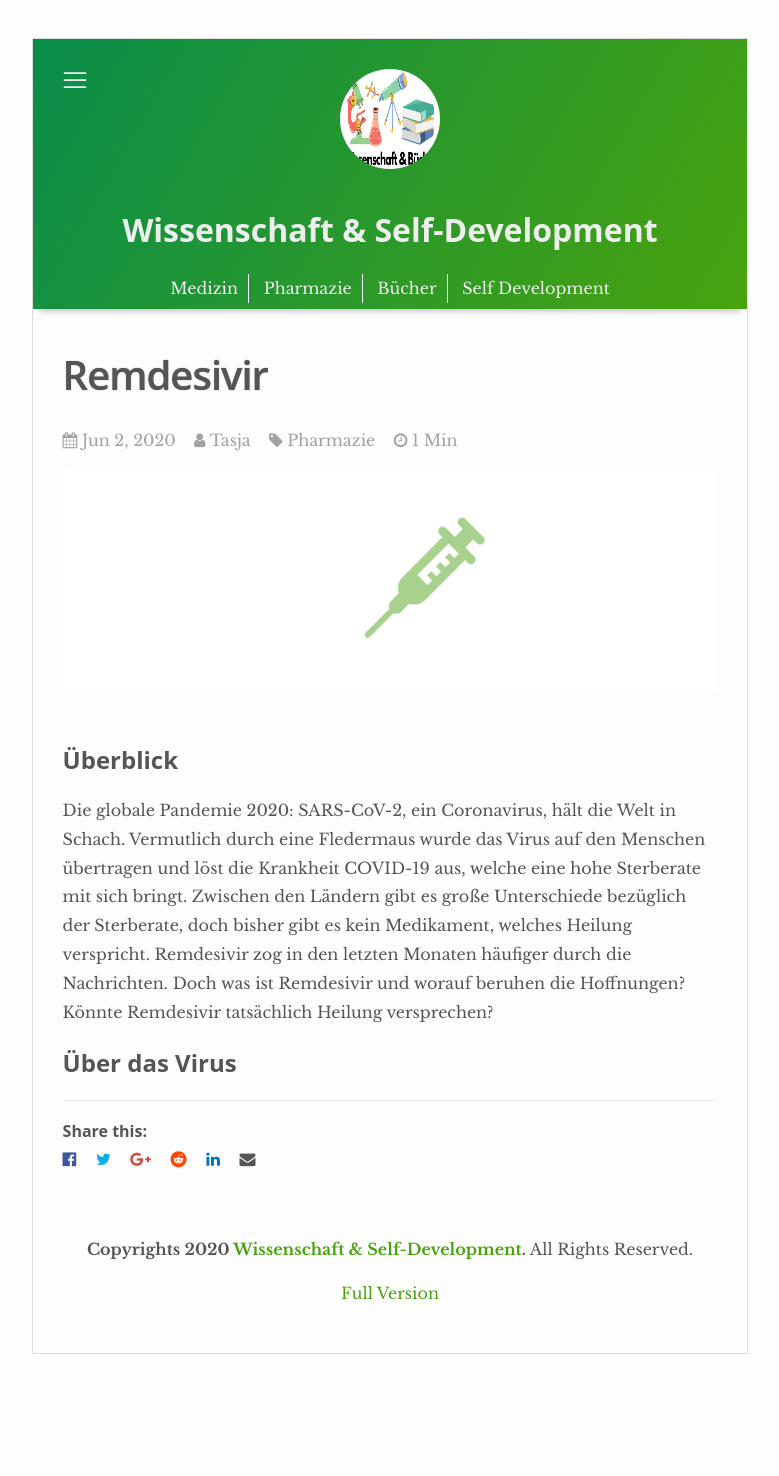
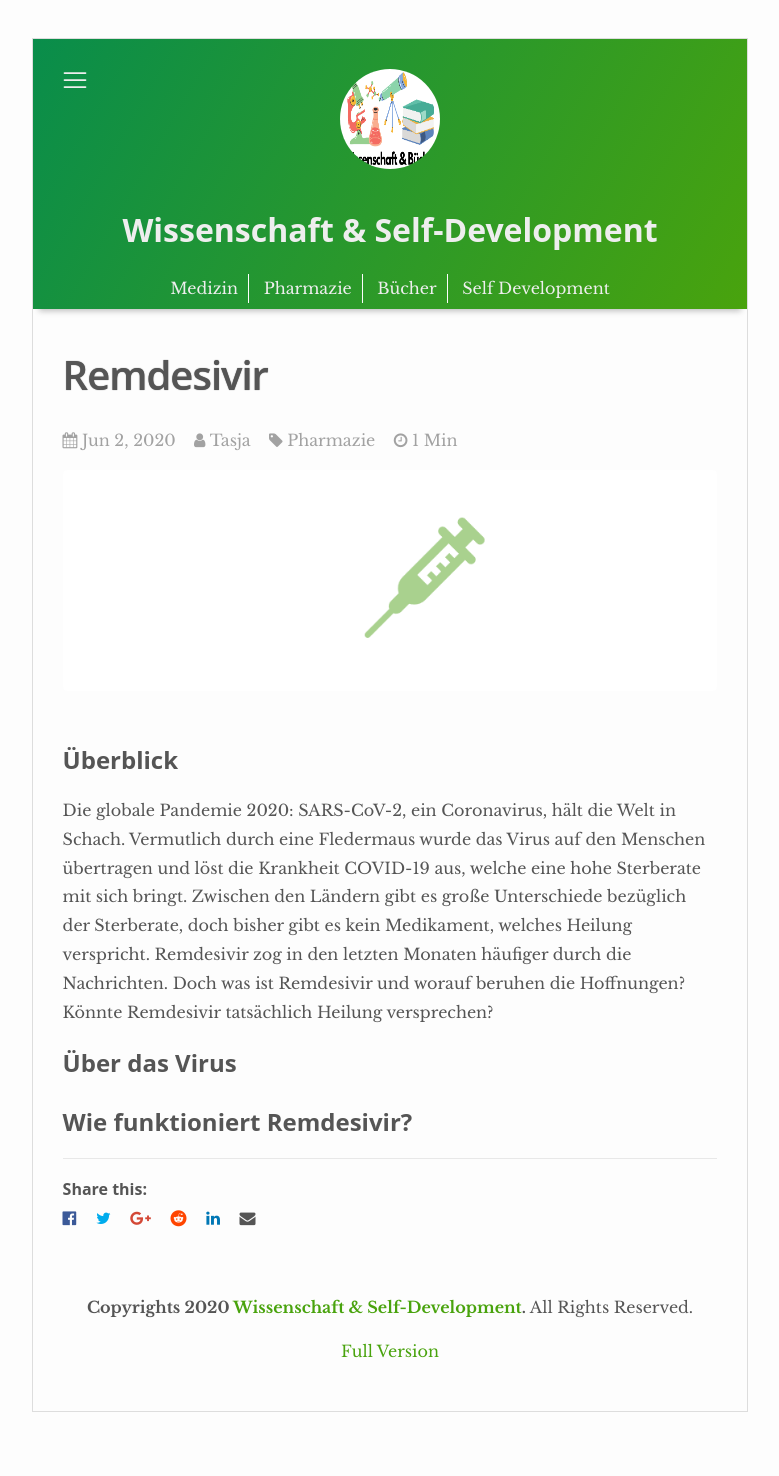
Before and after one commit to TasjaArriens/TasjaArriens.github.io, a Jekyll site: the page built from _posts/2020-06-02-remdesivir.md, in a window 1280 px wide. Shown: the whole page, without its empty margins (250-1029 px from the left). Built offline with Jekyll 4.4.1, drawn with Linux system fonts in a browser that asks for light colours; nearby versions of some CDN libraries; before the commit the page ends 1418 px from its top, so only the background shows below that.

Commit message:
new title remdesivir

```diff
--- a/_posts/2020-06-02-remdesivir.md
+++ b/_posts/2020-06-02-remdesivir.md
@@ -14,3 +14,5 @@ author: Tasja
 Die globale Pandemie 2020: SARS-CoV-2, ein Coronavirus, hält die Welt in Schach. Vermutlich durch eine Fledermaus wurde das Virus auf den Menschen übertragen und löst die Krankheit COVID-19 aus, welche eine hohe Sterberate mit sich bringt. Zwischen den Ländern gibt es große Unterschiede bezüglich der Sterberate, doch bisher gibt es kein Medikament, welches Heilung verspricht. Remdesivir zog in den letzten Monaten häufiger durch die Nachrichten. Doch was ist Remdesivir und worauf beruhen die Hoffnungen? Könnte Remdesivir tatsächlich Heilung versprechen?
 
 ## Über das Virus
+
+## Wie funktioniert Remdesivir?
```
